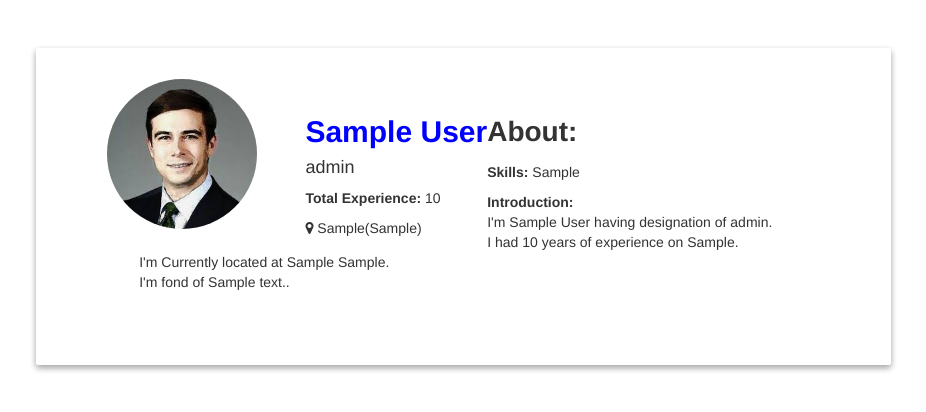
After one commit to srujana-pothugunti/EmployeeData, a Django app: page /detail/1 in a window 1280 px wide. The commit adds this page. Shown: the top 412 px of the page, without its empty margins (177-1103 px from the left). Run offline with Django 3.2, Linux system fonts and the light colour scheme; tables that the repository leaves empty hold one stand-in row (values such as "Sample post"); some libraries are stand-ins or nearby versions.

Commit message:
changes at display

```diff
--- a/EmployeeData/urls.py
+++ b/EmployeeData/urls.py
@@ -6,5 +6,6 @@ from employeeinfo import serializers as serializer
 urlpatterns = [
     path('admin/', admin.site.urls),
     path('list/',views.Index.as_view(),name='list'),
+    path('detail/<pk>',views.Detail.as_view(),name='detail'),
     path('api/users/', serializer.users, name='users'),
 ]
--- a/employeeinfo/views.py
+++ b/employeeinfo/views.py
@@ -2,10 +2,10 @@ from django.shortcuts import render
 from django.http import Http404
 from .models import User,JobDetails
 from rest_framework.views import APIView
+from django.views.generic import DetailView,UpdateView
 from django.core.paginator import Paginator, EmptyPage
 
 class Index(APIView):
-    paginated_by = 2
     def get(self, request):
         employee_list = JobDetails.objects.all().order_by('id')
         p = Paginator(employee_list, 10)
@@ -15,3 +15,9 @@ class Index(APIView):
         except EmptyPage:
             page = p.page(1)
         return render(request, 'index.html', {'employee_data':page})
+
+class Detail(DetailView):
+    model = JobDetails
+    template_name = 'detail.html'
+    fields = '__all__'
+    context_object_name = "employee_detail"
--- a/static/css/style.css
+++ b/static/css/style.css
@@ -20,6 +20,7 @@ background: #fff;
 .profile-img{
 display:inline-block;
 padding:1% 6%;
+float:left;
 }
 .profile-img img{
 vertical-align:unset;
@@ -37,7 +38,11 @@ float:right;
 width:100px;
 margin-right:12%;
 }
-#previous-btn a, #next-btn a{
-text-decoration: none;
-color:#fff;
+.detail-heading{
+display:inine-block;
+float:left;
+margin-top:3%
 }
+.detail-info{
+padding:5% 10%;
+}
--- /dev/null
+++ b/templates/detail.html
@@ -0,0 +1,42 @@
+<!DOCTYPE html>
+{% load static %}
+<html lang="en">
+<head>
+    <meta charset="UTF-8">
+    <title>Detail</title>
+    <meta name="viewport" content="width=device-width, initial-scale=1">
+    <link rel="stylesheet" href="{% static 'css/style.css' %}">
+    <link rel="stylesheet" href="https://maxcdn.bootstrapcdn.com/bootstrap/3.4.1/css/bootstrap.min.css">
+    <link rel="stylesheet" href="https://stackpath.bootstrapcdn.com/font-awesome/4.7.0/css/font-awesome.min.css" integrity="sha384-wvfXpqpZZVQGK6TAh5PVlGOfQNHSoD2xbE+QkPxCAFlNEevoEH3Sl0sibVcOQVnN" crossorigin="anonymous">
+    <script src="https://ajax.googleapis.com/ajax/libs/jquery/3.5.1/jquery.min.js"></script>
+    <script src="https://maxcdn.bootstrapcdn.com/bootstrap/3.4.1/js/bootstrap.min.js"></script>
+</head>
+<body>
+<div class="container">
+    <div class="profile-card">
+        <div class="profile-img">
+            <img src="{% static 'images/profile.jpeg' %}" loading="lazy" class="img-circle" width="150" height="150">
+        </div>
+        <div class="detail-heading">
+            <h3 style="font-size:30px; font-weight: bold; color:blue">
+                {{employee_detail.user.name}}
+            </h3>
+            <h4>{{employee_detail.role}}</h4>
+            <p><strong>Total Experience:</strong>&nbsp;{{employee_detail.total_exp}}</p>
+            <p><i class="fa fa-map-marker" aria-hidden="true"></i>&nbsp;{{employee_detail.location}}({{employee_detail.user.tz}})</p>
+        </div>
+        <div class="detail-info">
+            <p><strong style="font-size:28px;">About:</strong></p>
+            <p><strong>Skills:</strong>&nbsp;{{employee_detail.skills}}</p>
+            <p>
+                <strong>Introduction:</strong><br/>
+                I'm {{employee_detail.user.name}} having designation of {{employee_detail.role}}.<br/>
+                I had {{employee_detail.total_exp}} years of experience on {{employee_detail.skills}}.<br/>
+                I'm Currently located at {{employee_detail.location}} {{employee_detail.user.tz}}.<br/>
+                I'm fond of {{employee_detail.job_desc}}.
+            </p>
+        </div>
+    </div>
+    </div>
+</body>
+</html>
```
Also changed, not shown: templates/index.html (+5 -9 lines).
